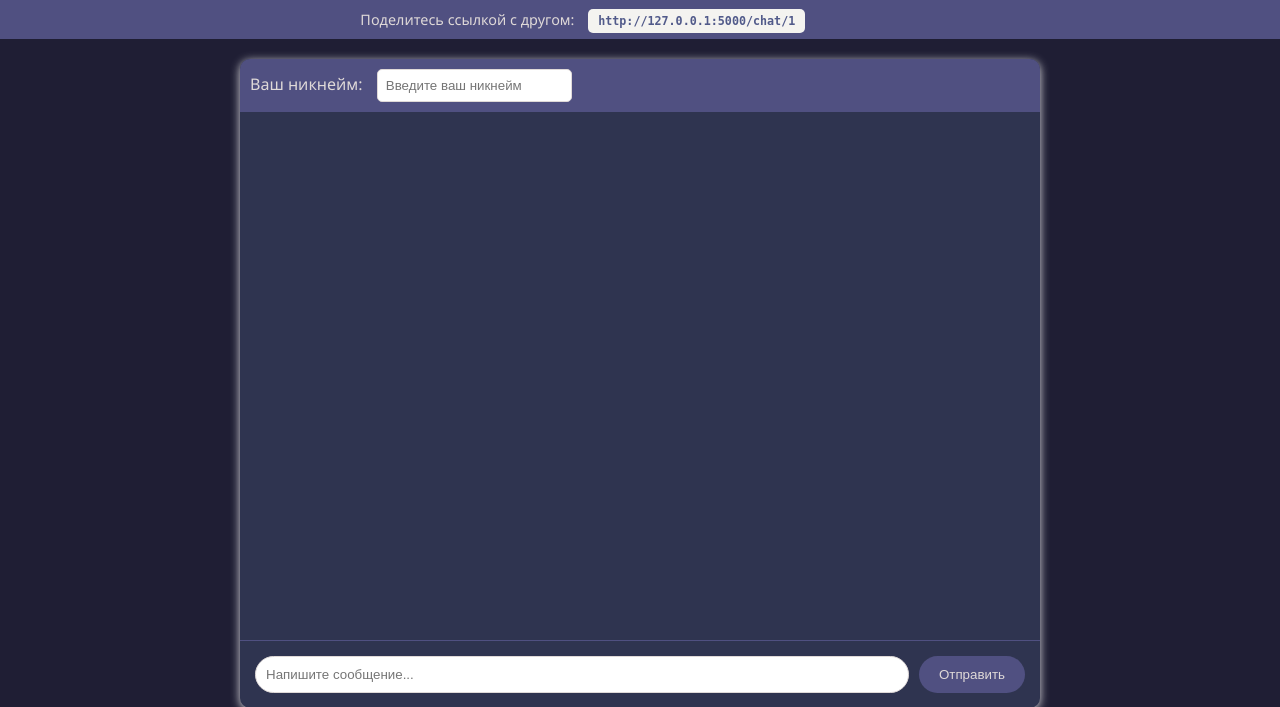
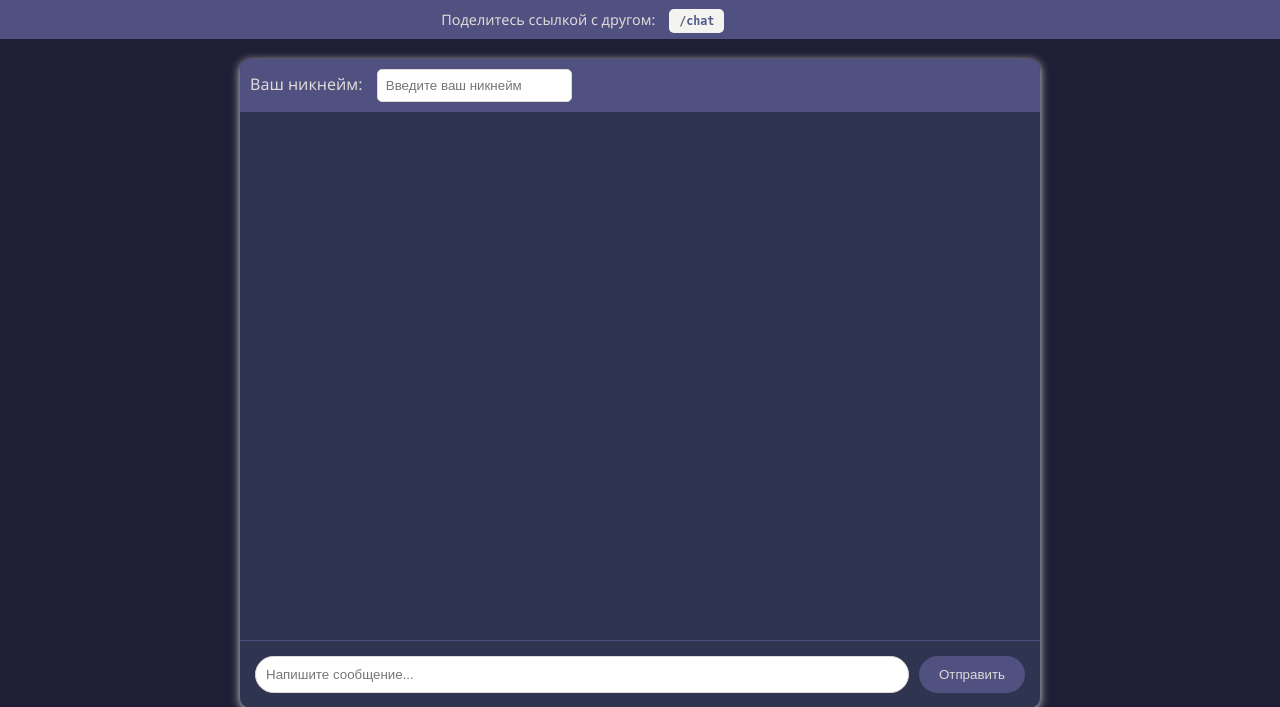
Before and after one commit to hludinaanna-arch/ShadeLizard, a Flask app: page /chat/1 in a window 1280 px wide. Shown: the part 72-779 px from the top of the page. Run offline with Flask 3, Linux system fonts and the light colour scheme; some libraries are stand-ins or nearby versions.

Commit message:
Update chat_room.html

```diff
--- a/templates/chat_room.html
+++ b/templates/chat_room.html
@@ -173,7 +173,7 @@
     </div>
 
     <div class="share-link" onclick="copyLink()" title="Нажмите, чтобы скопировать">
-         Поделитесь ссылкой с другом: <code id="roomLink">http://127.0.0.1:5000/chat/{{ room_name }}</code>
+         Поделитесь ссылкой с другом: <code id="roomLink">/chat</code>
         <span id="copyStatus"> Скопировано</span>
     </div>
 
```
